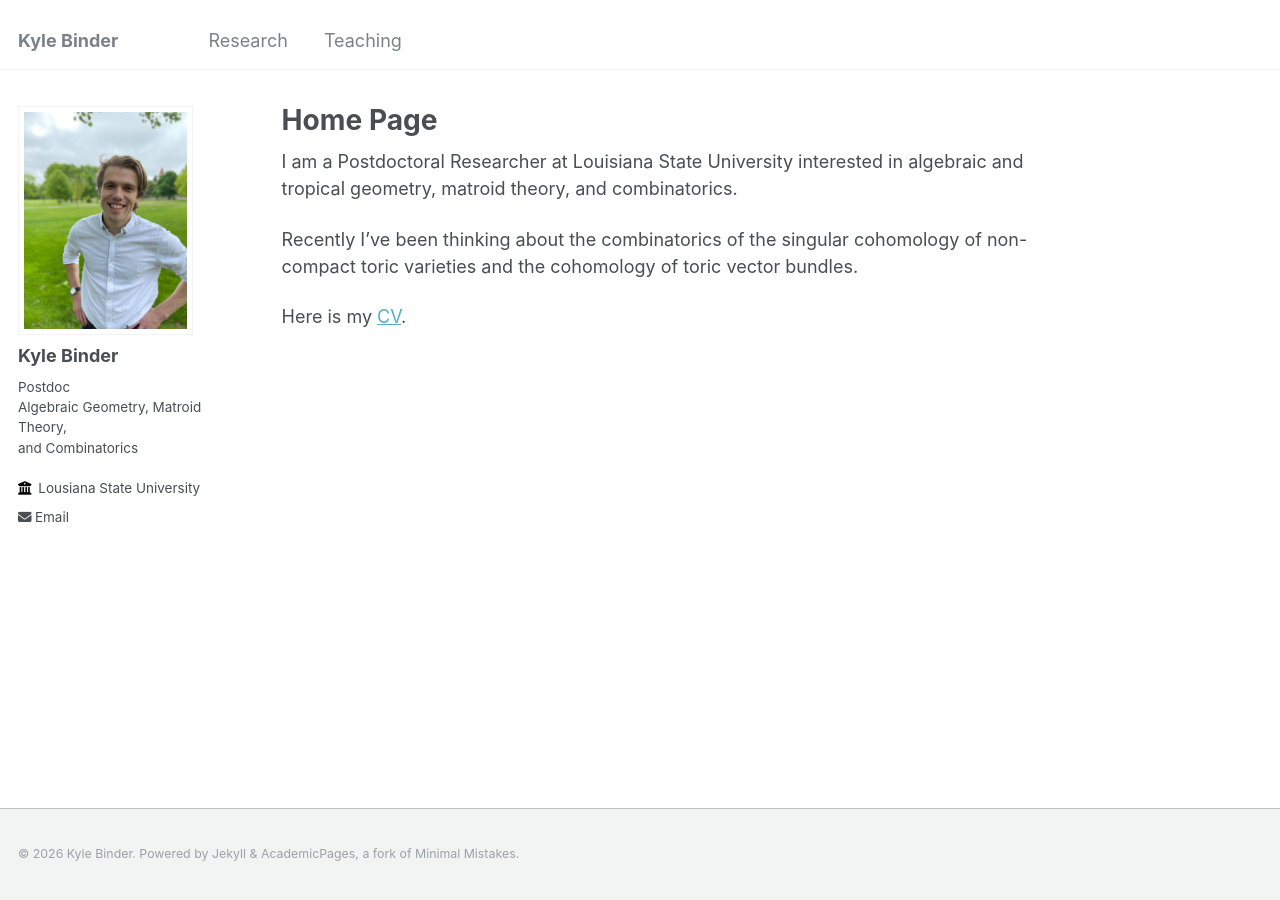
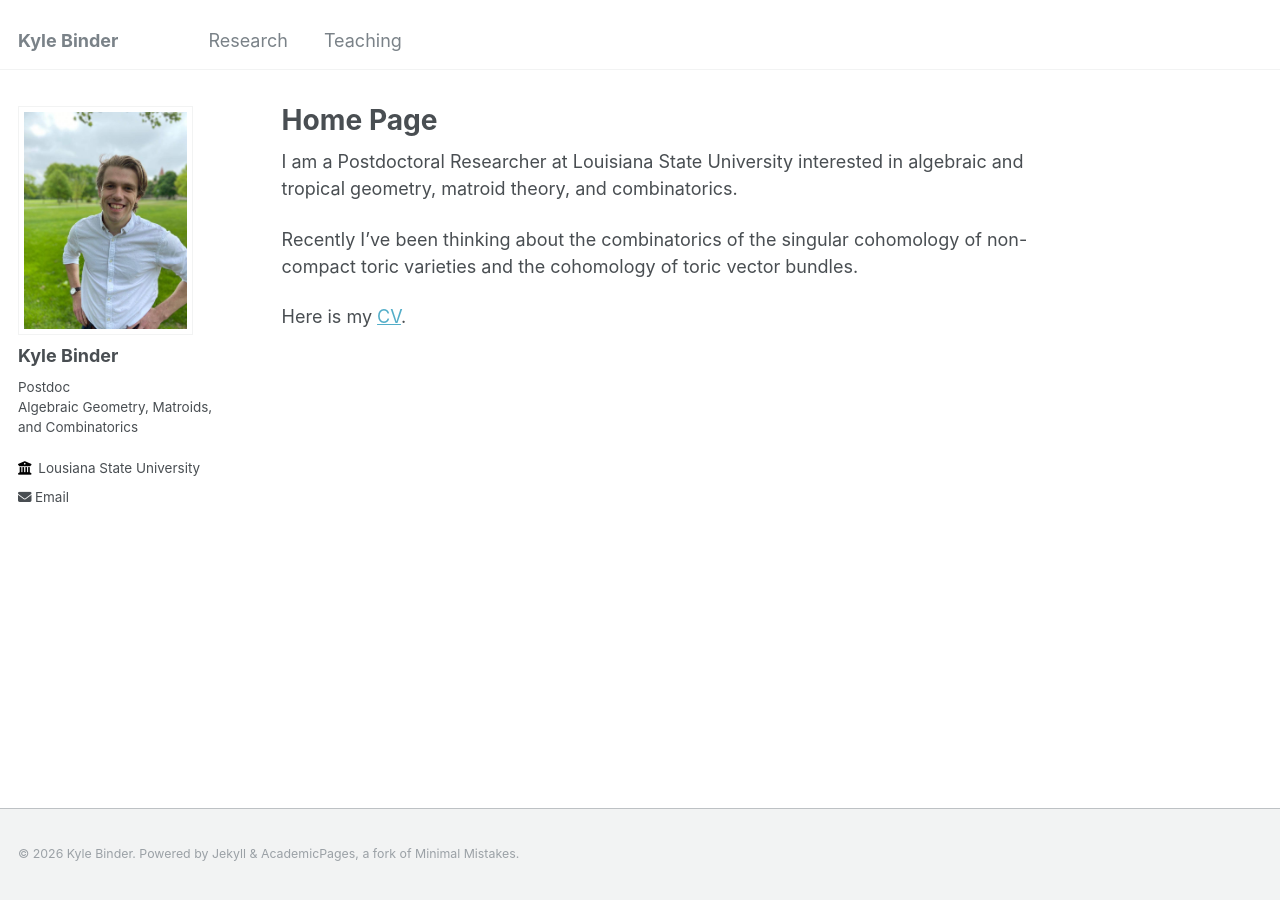
Before and after one commit to bindercommakyle/bindercommakyle.github.io, a Jekyll site: the page built from _pages/about.md, in a window 1280 px wide. Built offline with Jekyll 4.4.1, drawn with Linux system fonts in a browser that asks for light colours.

Commit message:
Update _config.yml
updated bio

```diff
--- a/_config.yml
+++ b/_config.yml
@@ -24,7 +24,7 @@ author:
   avatar           : "kyleOval.jpg"
   name             : "Kyle Binder"
   pronouns         : # example: "she/her"
-  bio              : "Postdoc <br> Algebraic Geometry, Matroid Theory, <br> and Combinatorics"
+  bio              : "Postdoc <br> Algebraic Geometry, Matroids, <br> and Combinatorics"
   location         :
   employer         : "Lousiana State University"
   uri              : # URL
```
